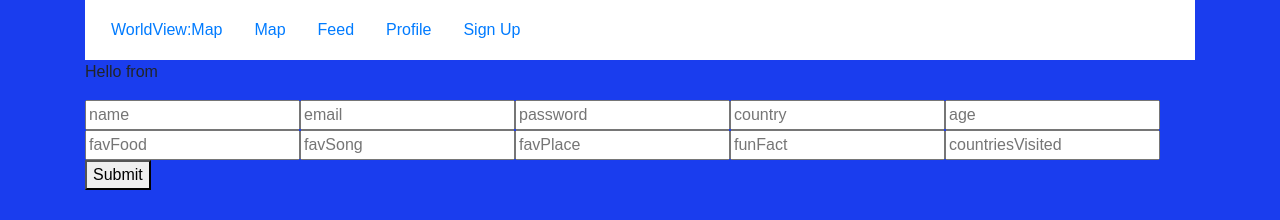
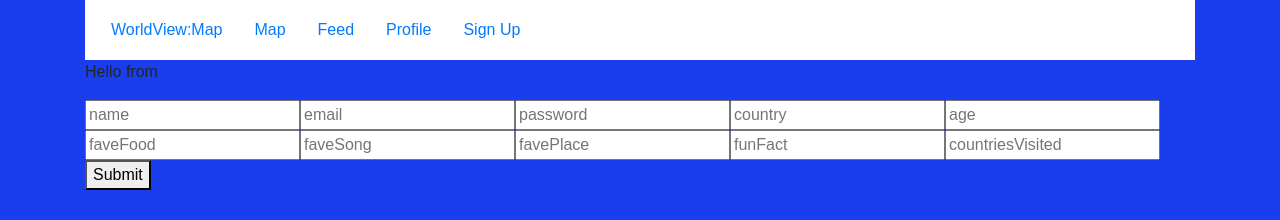
Before and after one commit to juanchico/worldview-1, a React (Create React App) app in the folder client/: page /signup in a window 1280 px wide. Shown: the top 220 px of the page. Built offline with nearby package versions, Linux system fonts and the light colour scheme.

Commit message:
input fields

```diff
--- a/client/src/components/pages/signup/SignUp.js
+++ b/client/src/components/pages/signup/SignUp.js
@@ -101,24 +101,24 @@ class SignUp extends Component {
           />
           <input
             value={this.state.faveFood}
-            name="favFood"
+            name="faveFood"
             onChange={this.handleInputChange}
             type="text"
-            placeholder="favFood"
+            placeholder="faveFood"
           />
           <input
             value={this.state.faveSong}
-            name="favSong"
+            name="faveSong"
             onChange={this.handleInputChange}
             type="text"
-            placeholder="favSong"
+            placeholder="faveSong"
           />
           <input
             value={this.state.favePlace}
-            name="favPlace"
+            name="favePlace"
             onChange={this.handleInputChange}
             type="text"
-            placeholder="favPlace"
+            placeholder="favePlace"
           />
           <input
             value={this.state.funFact}
```
Also changed, not shown: 1 other file (tests, documents, lock files or other folders).
